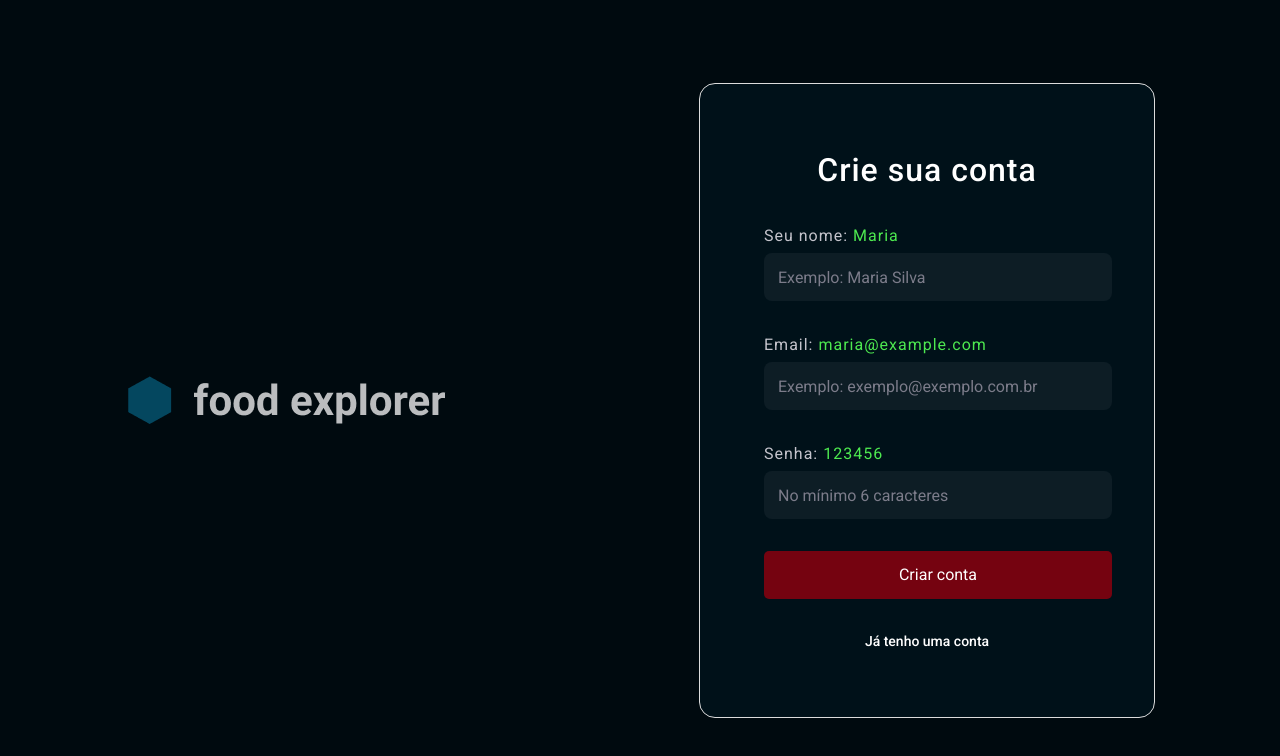
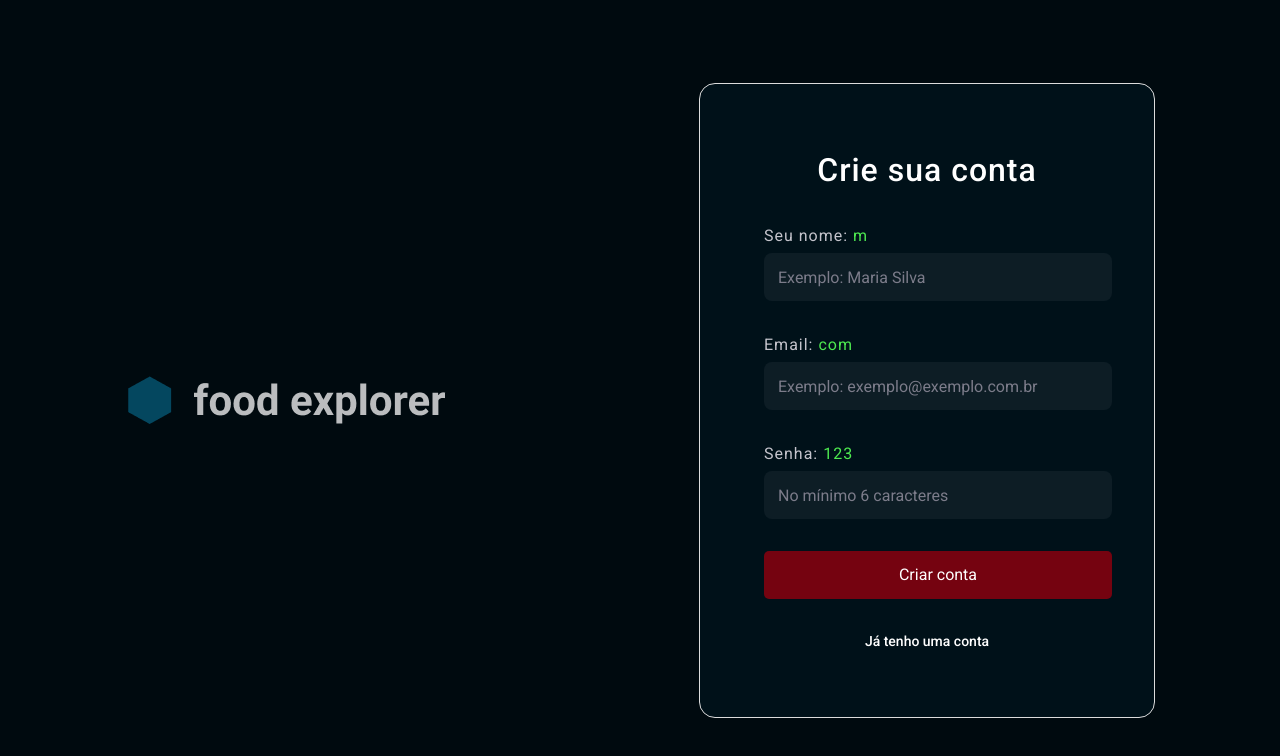
Before and after one commit to Nurik-04/Food-explorer, a React (Vite) app: page /login in a window 1280 px wide. Shown: the top 756 px of the page. Built offline with nearby package versions, Linux system fonts and the light colour scheme.

Commit message:
Loginga kirish osonlashdi

```diff
--- a/src/Pages/LoginPage.jsx
+++ b/src/Pages/LoginPage.jsx
@@ -13,7 +13,7 @@ const LoginPage = ({setIsLogin}) => {
     const handleSubmit = (e) => {
         e.preventDefault();
         console.log(name, email, password);
-        if (name === "Maria" && email === "maria@example.com" && password === "123456") {
+        if (name === "m" && email === "com" && password === "123") {
             console.log("Login successful");
             setIsLogin(true)
 
@@ -29,7 +29,7 @@ const LoginPage = ({setIsLogin}) => {
             <form className='login__form' onSubmit={handleSubmit}>
                 <h1 className='login__title'>Crie sua conta</h1>
                 <div>
-                    <label className='login__lable' htmlFor="name">Seu nome: <span className='login__span'>Maria </span></label>
+                    <label className='login__lable' htmlFor="name">Seu nome: <span className='login__span'>m </span></label>
                     <input
                         type="text"
                         id='name'
@@ -41,7 +41,7 @@ const LoginPage = ({setIsLogin}) => {
                     />
                 </div>
                 <div>
-                    <label className='login__lable' htmlFor="email">Email: <span className='login__span'>maria@example.com</span></label>
+                    <label className='login__lable' htmlFor="email">Email: <span className='login__span'>com</span></label>
                     <input
                         type="email"
                         id='email'
@@ -53,7 +53,7 @@ const LoginPage = ({setIsLogin}) => {
                     />
                 </div>
                 <div>
-                    <label className='login__lable' htmlFor="password">Senha: <span className='login__span'>123456</span></label>
+                    <label className='login__lable' htmlFor="password">Senha: <span className='login__span'>123</span></label>
                     <input
                         type="password"
                         id='password'
```
